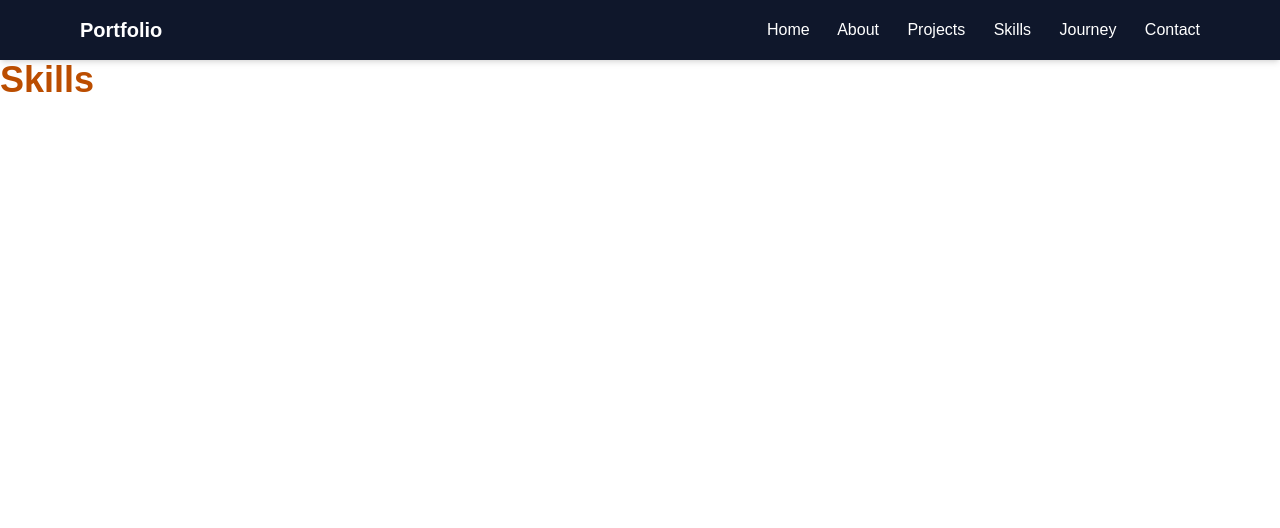
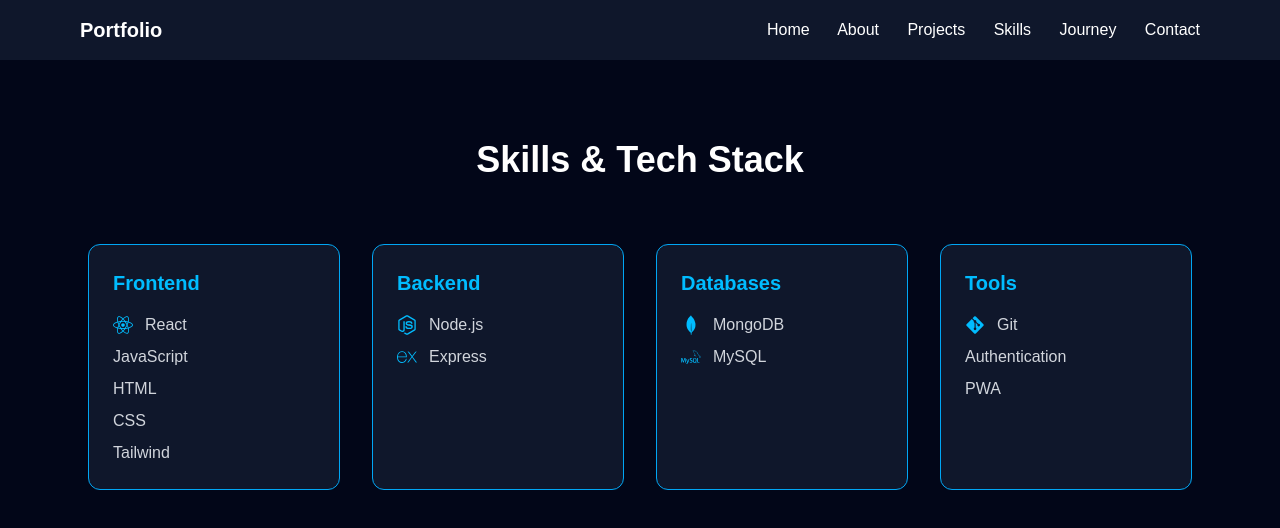
Before and after one commit to kanimozhi-nagarajan/portfolio-fullstack, a React (Vite) app in the folder portfolio-client/: page /skills in a window 1280 px wide. Shown: the top 528 px of the page. Built offline with nearby package versions, Linux system fonts and the light colour scheme.

Commit message:
Feat: Included skill section

```diff
--- a/portfolio-client/package.json
+++ b/portfolio-client/package.json
@@ -14,6 +14,7 @@
     "framer-motion": "^12.35.2",
     "react": "^19.2.0",
     "react-dom": "^19.2.0",
+    "react-icons": "^5.6.0",
     "react-router-dom": "^7.13.1",
     "tailwindcss": "^4.2.1"
   },
--- a/portfolio-client/src/components/Hero.jsx
+++ b/portfolio-client/src/components/Hero.jsx
@@ -4,8 +4,8 @@
 
 function Hero() {
   return (
-    <section className="min-h-screen bg-slate-950 text-white flex items-center">
-      <div className="max-w-6xl mx-auto px-6 grid md:grid-cols-2 gap-10 items-center">
+    <section className=" bg-slate-950 text-white flex items-center py-20">
+      <div className="max-w-6xl mx-auto px-6 py-24 grid md:grid-cols-2 gap-10 items-center">
         {/* Text Section */}
 
         <div>
--- a/portfolio-client/src/components/JourneyTimeline.jsx
+++ b/portfolio-client/src/components/JourneyTimeline.jsx
@@ -30,15 +30,15 @@
               {/* Card */}
 
               <div
-                className="w-5/12 bg-slate-900 p-6 rounded-xl border border-sky-500
+                className="w-full md:w-5/12 bg-slate-900 p-6 rounded-xl border border-sky-500
 shadow-lg transition-all duration-300 transform
-hover:scale-130 hover:-translate-y-2
+ md:hover:scale-110 hover:-translate-y-2
 hover:shadow-[0_0_30px_rgba(56,189,248,0.6)] cursor-pointer"
               >
                 <div className="flex items-center gap-3">
                   <span className="text-2xl">{item.icon}</span>
 
-                  <h3 className="text-2xl font-semibold text-sky-400">
+                  <h3 className="text-xl md:text-2xl break-words font-semibold text-sky-400">
                     {item.title}
                   </h3>
                 </div>
--- /dev/null
+++ b/portfolio-client/src/components/SkillsSection.jsx
@@ -0,0 +1,46 @@
+import { motion } from "framer-motion";
+import { skillsData } from "../constants/skillsData";
+
+function SkillsSection() {
+  return (
+    <section className="bg-slate-950 text-white py-20">
+      <div className="max-w-6xl mx-auto px-6">
+        <h2 className="text-4xl font-bold text-center mb-16">
+          Skills & Tech Stack
+        </h2>
+
+        <div className="grid md:grid-cols-2 lg:grid-cols-4 gap-8">
+          {skillsData.map((group, index) => (
+            <motion.div
+              key={index}
+              initial={{ opacity: 0, y: 60 }}
+              whileInView={{ opacity: 1, y: 0 }}
+              transition={{ duration: 0.8 }}
+              className="bg-slate-900 p-6 rounded-xl border border-sky-500
+          transition-all duration-300 transform
+          hover:scale-110 hover:shadow-[0_0_25px_rgba(56,189,248,0.6)]"
+            >
+              <h3 className="text-xl font-semibold text-sky-400 mb-4">
+                {group.category}
+              </h3>
+
+              <ul className="space-y-2">
+                {group.skills.map((skill, i) => (
+                  <li key={i} className="flex items-center gap-3 text-gray-300">
+                    {skill.icon && (
+                      <skill.icon className="text-sky-400 text-xl" />
+                    )}
+
+                    {skill.name}
+                  </li>
+                ))}
+              </ul>
+            </motion.div>
+          ))}
+        </div>
+      </div>
+    </section>
+  );
+}
+
+export default SkillsSection;
--- /dev/null
+++ b/portfolio-client/src/constants/skillsData.js
@@ -0,0 +1,37 @@
+import { FaReact, FaNodeJs, FaGitAlt } from "react-icons/fa";
+import { SiMongodb, SiMysql, SiExpress } from "react-icons/si";
+
+export const skillsData = [
+  {
+    category: "Frontend",
+    skills: [
+      { name: "React", icon: FaReact },
+      { name: "JavaScript" },
+      { name: "HTML" },
+      { name: "CSS" },
+      { name: "Tailwind" },
+    ],
+  },
+  {
+    category: "Backend",
+    skills: [
+      { name: "Node.js", icon: FaNodeJs },
+      { name: "Express", icon: SiExpress },
+    ],
+  },
+  {
+    category: "Databases",
+    skills: [
+      { name: "MongoDB", icon: SiMongodb },
+      { name: "MySQL", icon: SiMysql },
+    ],
+  },
+  {
+    category: "Tools",
+    skills: [
+      { name: "Git", icon: FaGitAlt },
+      { name: "Authentication" },
+      { name: "PWA" },
+    ],
+  },
+];
--- a/portfolio-client/src/index.css
+++ b/portfolio-client/src/index.css
@@ -4,3 +4,9 @@
   margin: 0;
   font-family: Arial, sans-serif;
 }
+
+html,
+body,
+#root {
+  height: 100%;
+}
--- a/portfolio-client/src/main.jsx
+++ b/portfolio-client/src/main.jsx
@@ -5,6 +5,8 @@
 
 createRoot(document.getElementById("root")).render(
   <StrictMode>
-    <App />
+    <div className="bg-slate-950 min-h-screen">
+      <App />
+    </div>
   </StrictMode>,
 );
--- a/portfolio-client/src/pages/Home.jsx
+++ b/portfolio-client/src/pages/Home.jsx
@@ -2,7 +2,7 @@
 
 function Home() {
   return (
-    <div>
+    <div className="bg-slate-950 min-h-screen">
       <Hero />
     </div>
   );
--- a/portfolio-client/src/pages/Skills.jsx
+++ b/portfolio-client/src/pages/Skills.jsx
@@ -1,7 +1,9 @@
+import SkillsSection from "../components/SkillsSection";
+
 function Skills() {
   return (
     <div>
-      <h1 className="text-4xl font-bold text-amber-700">Skills</h1>
+      <SkillsSection />
     </div>
   );
 }
```
Also changed, not shown: 1 other file (tests, documents, lock files or other folders).
